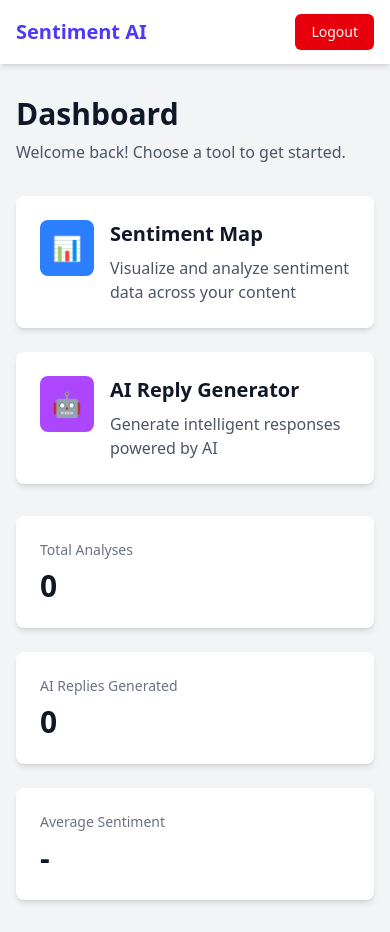
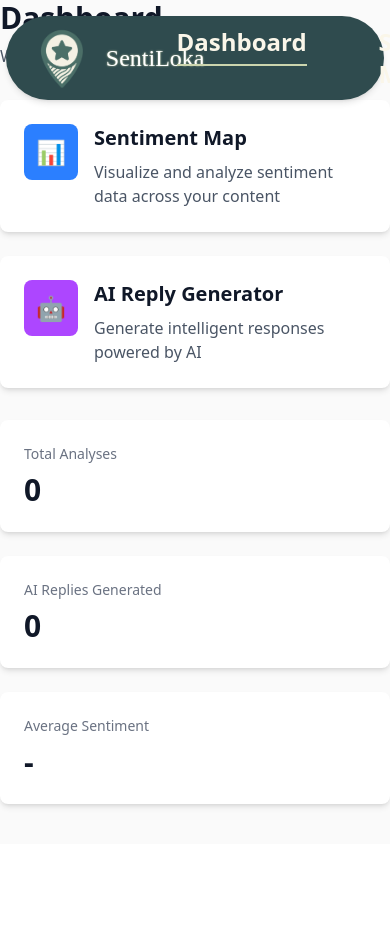
Before and after one commit to relydda20/SentiLoka, a React (Vite) app in the folder frontend/: page /dashboard in a window 390 px wide. Both pictures are taken after typing "name@example.com", "Sample123" into the empty fields and a click on the button "Login". After the commit the page ends 844 px from the top, so only its background shows below. Built offline with nearby package versions, Linux system fonts and the light colour scheme; a web font is replaced by a local one.

Commit message:
feat(layout): implement responsive navigation with dropdown and logo

```diff
--- /dev/null
+++ b/frontend/src/components/common/DropdownItem.jsx
@@ -0,0 +1,14 @@
+import { motion } from "framer-motion";
+import { hoverScaleTap } from "../../utils/motionConfig";
+
+const DropdownItem = ({ children, onClick, className }) => (
+  <motion.button
+    onClick={onClick}
+    className={`px-6 py-3 w-full font-semibold text-left transition-colors ${className}`}
+    {...hoverScaleTap}
+  >
+    {children}
+  </motion.button>
+);
+
+export default DropdownItem;
--- /dev/null
+++ b/frontend/src/components/features/NavItem.jsx
@@ -0,0 +1,26 @@
+import { motion } from "framer-motion";
+import {
+  hoverLift,
+  fadeInScale,
+  springTransition,
+} from "../../utils/motionConfig";
+
+const NavItem = ({ children, active }) => (
+  <motion.div className="relative px-9 py-5" {...hoverLift}>
+    <span className="relative pointer-events-none">{children}</span>
+    {active && (
+      <motion.div
+        className="right-9 bottom-3 left-9 absolute bg-[#CCD5AE] h-0.5 pointer-events-none"
+        layoutId="underline"
+        initial={false}
+        transition={{ ...springTransition, damping: 30 }}
+      />
+    )}
+    <motion.div
+      className="absolute inset-0 bg-white/10 rounded-lg pointer-events-none"
+      {...fadeInScale}
+    />
+  </motion.div>
+);
+
+export default NavItem;
--- a/frontend/src/pages/dashboard/DashboardLayout.jsx
+++ b/frontend/src/pages/dashboard/DashboardLayout.jsx
@@ -1,60 +1,154 @@
-import { Outlet, Link, useNavigate } from "react-router-dom";
+import { Outlet, NavLink, useNavigate, useLocation } from "react-router-dom";
+import { motion, AnimatePresence } from "framer-motion";
+import { useState } from "react";
+import logo from "../../assets/sentiloka_logo.png";
+
+import NavItem from "../../components/features/NavItem";
+import DropdownItem from "../../components/common/DropdownItem";
+import {
+  hoverScale,
+  hoverScaleTap,
+  springTransition,
+  dropdownMotion,
+} from "../../utils/motionConfig";
 
 const DashboardLayout = () => {
   const navigate = useNavigate();
+  const location = useLocation();
+  const [isDropdownOpen, setIsDropdownOpen] = useState(false);
+
+  const profileUrl = null; // or your actual image URL
+
+  const navItems = [
+    { path: "/dashboard", label: "Dashboard" },
+    { path: "/dashboard/sentiment-map", label: "Sentiment Map" },
+    { path: "/dashboard/ai-reply", label: "Reply Generator" },
+  ];
 
   const handleLogout = () => {
     localStorage.removeItem("authToken");
     navigate("/");
   };
 
+  const isLinkActive = (path) =>
+    path === "/dashboard"
+      ? location.pathname === "/dashboard"
+      : location.pathname.startsWith(path);
+
   return (
-    <div className="bg-gray-100 min-h-screen">
-      {/* Navigation Bar */}
-      <nav className="bg-white shadow-md">
-        <div className="mx-auto px-4 sm:px-6 lg:px-8 max-w-7xl">
-          <div className="flex justify-between h-16">
-            <div className="flex items-center space-x-8">
-              <h1 className="font-bold text-indigo-600 text-xl">
-                Sentiment AI
-              </h1>
+    <div className="bg-[#FAFAFA] min-h-screen">
+      {/* Floating Fixed Navbar */}
+      <div className="top-4 left-1/2 z-30 fixed w-full max-w-[1440px] -translate-x-1/2">
+        <nav className="flex justify-between items-center bg-[#2F4B4E] shadow-md mx-auto px-6 py-2 rounded-full w-[97%] h-21">
+          {/* Logo */}
+          <motion.div
+            className="flex items-center gap-3 cursor-pointer"
+            {...hoverScale}
+          >
+            <img src={logo} alt="SentiLoka Logo" className="w-16 h-16" />
+            <h1 className="font-mate font-medium text-white text-2xl leading-8 [text-shadow:0_0_2px_#CCD5AE]">
+              SentiLoka
+            </h1>
+          </motion.div>
 
-              <div className="hidden md:flex space-x-4">
-                <Link
-                  to="/dashboard"
-                  className="hover:bg-indigo-50 px-3 py-2 rounded-md text-gray-700 hover:text-indigo-600 transition"
+          {/* Links */}
+          <div className="flex font-semibold text-[#FAF6E9] text-2xl leading-8">
+            {navItems.map((item) => (
+              <NavLink key={item.path} to={item.path}>
+                <NavItem active={isLinkActive(item.path)}>{item.label}</NavItem>
+              </NavLink>
+            ))}
+          </div>
+
+          {/* Profile + Dropdown */}
+          <div className="relative">
+            <motion.div
+              className="flex items-center gap-8 px-4 py-2 cursor-pointer"
+              onClick={() => setIsDropdownOpen(!isDropdownOpen)}
+              {...hoverScaleTap}
+            >
+              {profileUrl ? (
+                <motion.img
+                  src={profileUrl}
+                  alt="Profile"
+                  className="rounded-full w-10 h-10 object-cover pointer-events-none"
+                  whileHover={{ scale: 1.1 }}
+                  transition={springTransition}
+                />
+              ) : (
+                <motion.div
+                  className="bg-[#D9D9D9] rounded-full w-10 h-10 pointer-events-none"
+                  whileHover={{ scale: 1.1, backgroundColor: "#C9C9C9" }}
+                  transition={springTransition}
+                />
+              )}
+
+              <motion.svg
+                width="33"
+                height="19"
+                viewBox="0 0 33 19"
+                fill="none"
+                xmlns="http://www.w3.org/2000/svg"
+                className="pointer-events-none"
+                animate={{ rotate: isDropdownOpen ? 180 : 0 }}
+                transition={springTransition}
+              >
+                <path
+                  d="M1.5 1.5L16.5 16.5L31.5 1.5"
+                  stroke="#ECE8D9"
+                  strokeWidth="3"
+                  strokeLinecap="round"
+                />
+              </motion.svg>
+            </motion.div>
+
+            {/* Dropdown */}
+            <AnimatePresence>
+              {isDropdownOpen && (
+                <motion.div
+                  {...dropdownMotion}
+                  className="right-0 absolute bg-white shadow-lg mt-2 rounded-2xl w-48 overflow-hidden"
                 >
-                  Dashboard
-                </Link>
-                <Link
-                  to="/dashboard/sentiment-map"
-                  className="hover:bg-indigo-50 px-3 py-2 rounded-md text-gray-700 hover:text-indigo-600 transition"
-                >
-                  Sentiment Map
-                </Link>
-                <Link
-                  to="/dashboard/ai-reply"
-                  className="hover:bg-indigo-50 px-3 py-2 rounded-md text-gray-700 hover:text-indigo-600 transition"
-                >
-                  AI Reply Generator
-                </Link>
-              </div>
-            </div>
+                  <DropdownItem
+                    onClick={() => {
+                      setIsDropdownOpen(false);
+                      navigate("/dashboard/profile");
+                    }}
+                    className="hover:bg-[#FAF6E9] text-[#2F4B4E]"
+                  >
+                    Profile
+                  </DropdownItem>
 
-            <div className="flex items-center">
-              <button
-                onClick={handleLogout}
-                className="bg-red-600 hover:bg-red-700 px-4 py-2 rounded-md text-white text-sm transition"
-              >
-                Logout
-              </button>
-            </div>
+                  <DropdownItem
+                    onClick={() => {
+                      setIsDropdownOpen(false);
+                      navigate("/dashboard/settings");
+                    }}
+                    className="hover:bg-[#FAF6E9] text-[#2F4B4E]"
+                  >
+                    Settings
+                  </DropdownItem>
+
+                  <div className="bg-gray-200 mx-4 h-px" />
+
+                  <DropdownItem
+                    onClick={() => {
+                      setIsDropdownOpen(false);
+                      handleLogout();
+                    }}
+                    className="hover:bg-red-50 text-red-600"
+                  >
+                    Logout
+                  </DropdownItem>
+                </motion.div>
+              )}
+            </AnimatePresence>
           </div>
-        </div>
-      </nav>
+        </nav>
+      </div>
 
       {/* Main Content */}
-      <main className="mx-auto px-4 sm:px-6 lg:px-8 py-8 max-w-7xl">
+      <main className="flex-1">
         <Outlet />
       </main>
     </div>
```
